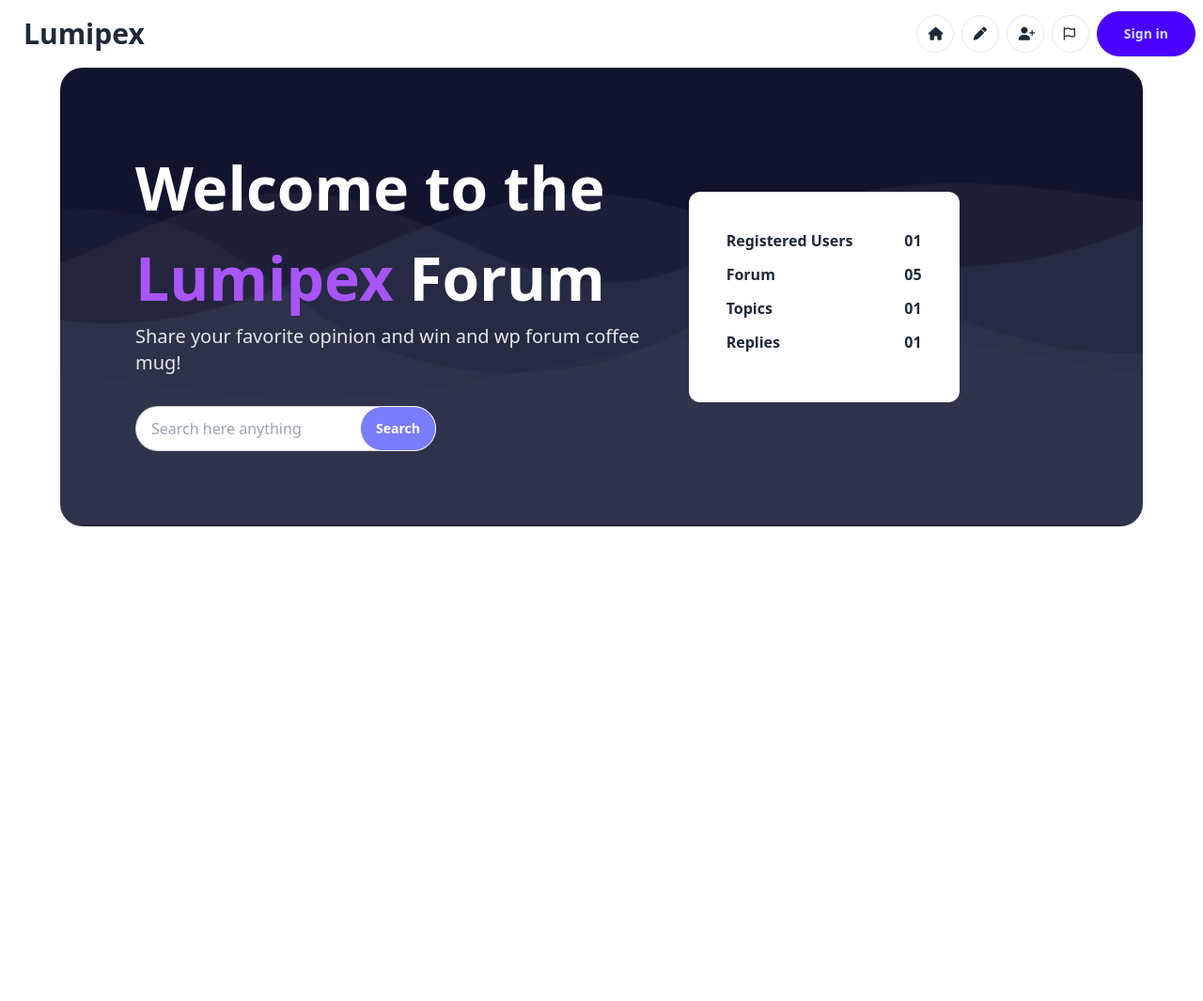
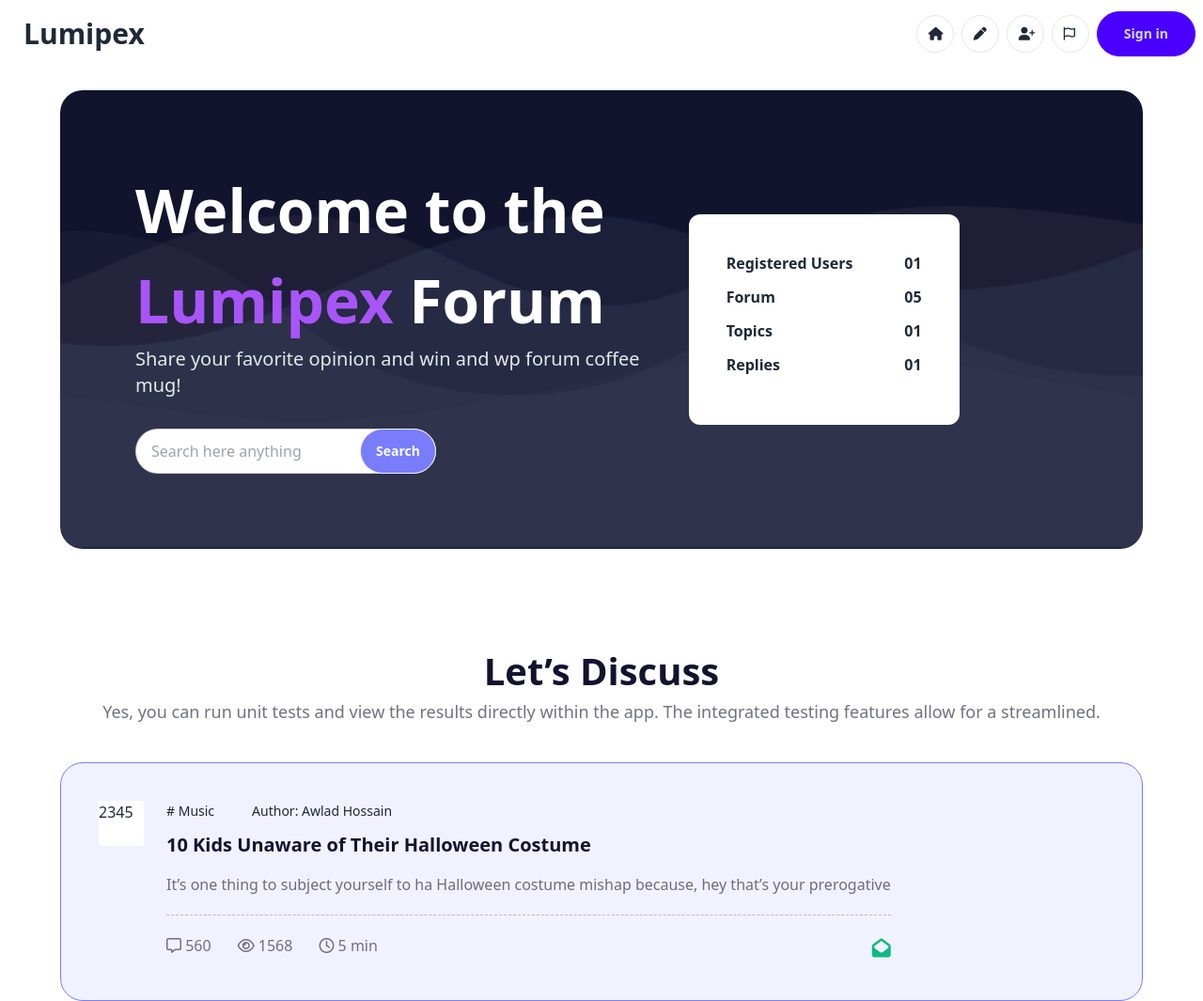
Before and after one commit to Abrarulctg/lumipex-forum, a plain HTML site: page index.html in a window 1280 px wide. Shown: the whole page at 94% size. Before the commit the page ends 800 px from the top, so only its background shows below. Drawn offline with nearby package versions, Linux system fonts and the light colour scheme.

Commit message:
Added half part of single blog

```diff
--- a/index.html
+++ b/index.html
@@ -19,7 +19,7 @@
     <header class="max-w-7xl mx-auto">
         <!-- Navbar -->
         <div>
-            <div class="navbar bg-base-100">
+            <div class="navbar bg-base-100 mb-6">
                 <div class="flex-1">
                     <a class="btn btn-ghost text-xl lg:text-3xl font-extrabold">Lumipex</a>
                 </div>
@@ -44,9 +44,9 @@
 
         <!-- Banner -->
         <div class="hero max-w-6xl mx-auto rounded-3xl bg-[#12132D] bg-[url(./images/bgbanner.png)] ">
-            <div class="hero-content flex-col lg:flex-row p-20">
+            <div class="hero-content flex-col lg:flex-row p-4 lg:p-20">
                 <div class="flex flex-col lg:flex-row justify-between gap-6 items-center">
-                    <div class="w-7/12">
+                    <div class="w-full lg:w-7/12">
                         <h1 class="text-[64px] text-white font-extrabold">Welcome to the <span
                                 class="text-purple-500">Lumipex</span>
                             Forum</h1>
@@ -60,7 +60,7 @@
                                 class="btn rounded-full absolute right-0 font-bold bg-[#797DFC] hover:bg-[#4b51fb] text-white">Search</button>
                         </div>
                     </div>
-                    <div class="w-5/12 ">
+                    <div class="w-full lg:w-5/12 ">
                         <div class="w-72 bg-white p-10 rounded-xl">
                             <div class="flex justify-between mb-3 font-semibold">
                                 <h5>Registered Users</h5>
@@ -83,16 +83,59 @@
                 </div>
             </div>
         </div>
-
-
-        <div class="bg-red-300 ">
-
-        </div>
     </header>
 
     <!-- Main Section -->
-    <main>
+    <main class="max-w-6xl mx-auto">
+        <!-- Let's Discuss Section -->
+        <section>
+            <!-- section title -->
+            <div class="text-center mt-[100px]">
+                <h1 class="text-[40px] font-extrabold text-[#12132D]">Let’s Discuss</h1>
+                <p class="text-[#12132d99] text-[18px] mb-10">Yes, you can run unit tests and view the results directly
+                    within
+                    the app.
+                    The integrated testing features allow for a streamlined.</p>
+            </div>
 
+            <!-- All Blog Container -->
+            <div>
+                <!-- blogs container -->
+                <div id="blog-container">
+                    <!-- single blog -->
+                    <div class="flex gap-6 bg-[#797dfc1a] border border-[#797DFC] p-10 rounded-3xl">
+                        <!-- blog-Author Image -->
+                        <div>
+                            <!-- The div below will be replaced by blog author img -->
+                            <div class="bg-white w-12 h-12">
+                                <p>2345</p>
+                            </div>
+                        </div>
+                        <!-- blog details -->
+                        <div>
+                            <div class="flex text-[14px] font-[500] mb-3">
+                                <p class="mr-10"># <span>Music</span></p>
+                                <p>Author: <span>Awlad Hossain</span></p>
+                            </div>
+                            <h1 class="text-xl text-[#12132D] font-bold mb-4">10 Kids Unaware of Their Halloween Costume
+                            </h1>
+                            <p class="text-[#12132d99]">It’s one thing to subject yourself to ha Halloween costume
+                                mishap because, hey that’s your prerogative</p>
+                            <hr class="my-5 border-dashed border-[#12132d40]">
+                            <div class="flex justify-between text-[#12132d96]">
+                                <div class=" flex gap-7 text-base">
+                                    <p><i class="fa-regular fa-message"></i> 560</p>
+                                    <p><i class="fa-regular fa-eye"></i> 1568</p>
+                                    <p><i class="fa-regular fa-clock"></i> 5 min</p>
+                                </div>
+                                <button class="text-[#10B981] text-[20px]"><i
+                                        class="fa-solid fa-envelope-open"></i></button>
+                            </div>
+                        </div>
+                    </div>
+                </div>
+            </div>
+        </section>
     </main>
 
     <!-- footer Section -->
```
